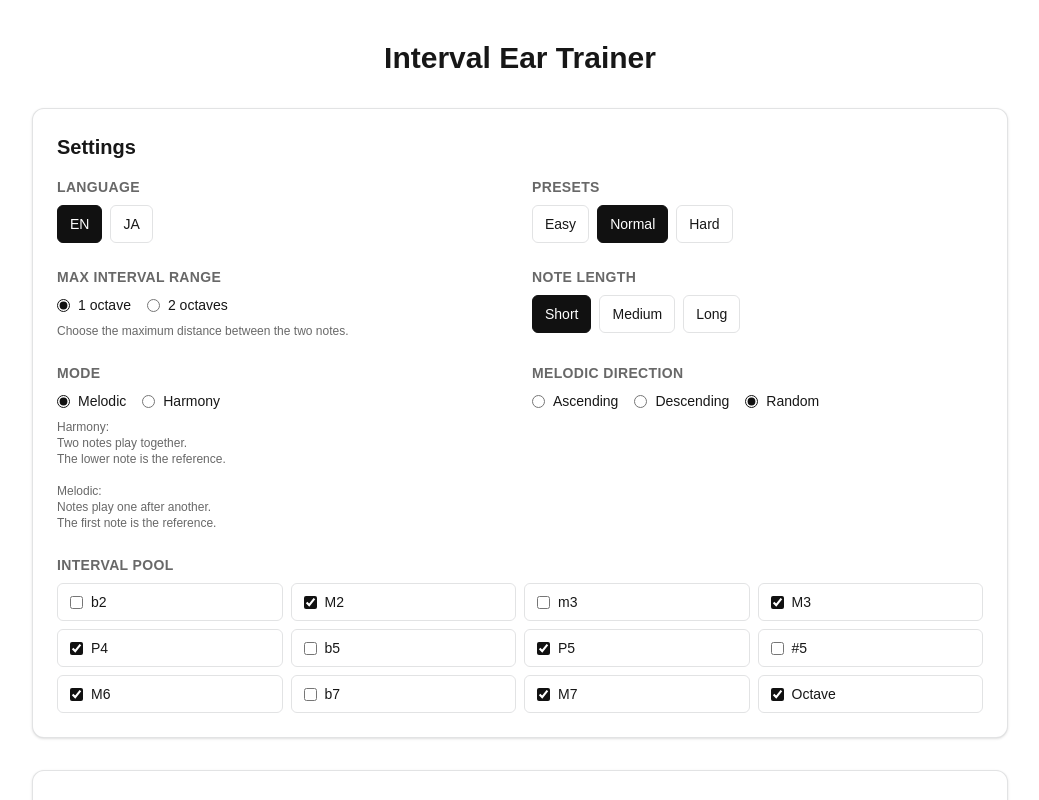
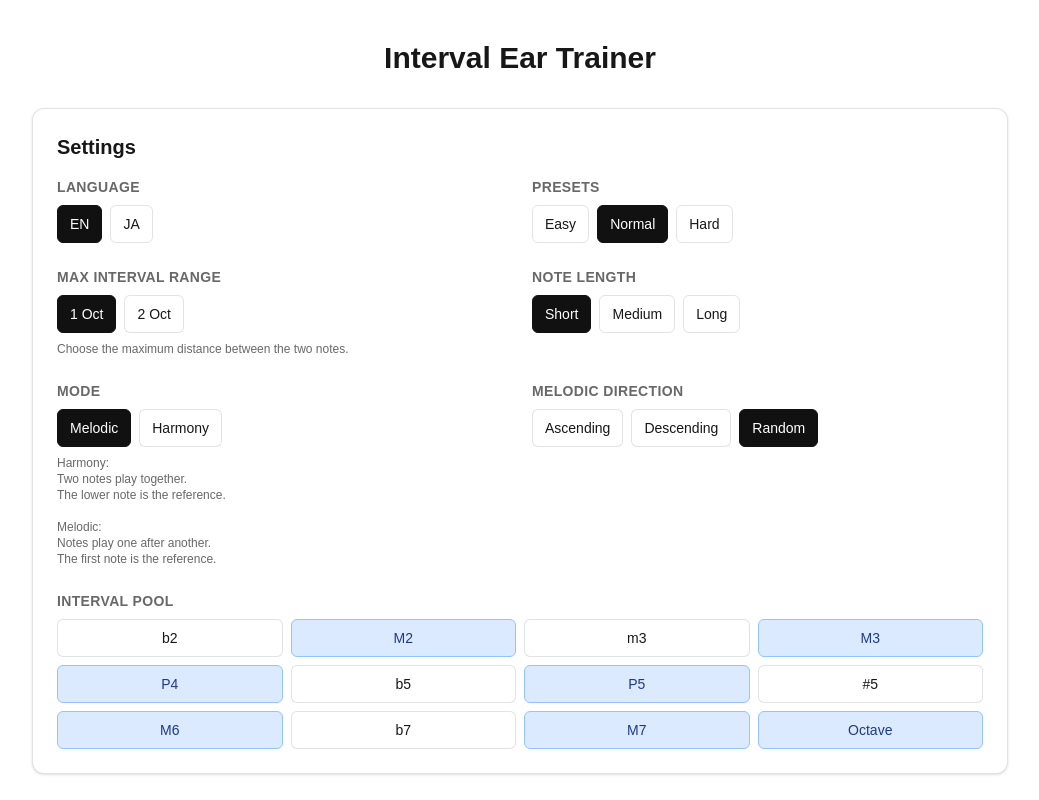
Before and after one commit to ryogy-labs/relative-ear-app, a Next.js app: page / in a window 1280 px wide. Shown: the top 800 px of the page, without its empty margins (120-1159 px from the left). Built offline with nearby package versions, Linux system fonts and the light colour scheme.

Commit message:
change checkbox to toggle

```diff
--- a/app/globals.css
+++ b/app/globals.css
@@ -9,7 +9,7 @@
   --accent: #111111;
   --correct: #DCFCE7;
   --incorrect: #FEE2E2;
-  --incorrect-border: #DC2626;
+  --incorrect-border: #FC9B9B;
   --warning-bg: #FEF3C7;
   --warning-border: #FCD34D;
   --warning-text: #78350F;
@@ -42,7 +42,7 @@
     --accent: #e5e7eb;
     --correct: #14532D;
     --incorrect: #7f1d1d;
-    --incorrect-border: #F87171;
+    --incorrect-border: #FDB4B4;
     --warning-bg: #422006;
     --warning-border: #D97706;
     --warning-text: #FDE68A;
--- a/app/page.tsx
+++ b/app/page.tsx
@@ -77,8 +77,8 @@ const I18N: Record<Language, UiText> = {
     basic: "Normal",
     jazzIntro: "Hard",
     maxRange: "Max interval range",
-    oneOctave: "1 octave",
-    twoOctaves: "2 octaves",
+    oneOctave: "1 Oct",
+    twoOctaves: "2 Oct",
     rangeHelp: "Choose the maximum distance between the two notes.",
     mode: "Mode",
     melodic: "Melodic",
@@ -694,25 +694,29 @@ export default function Home() {
 
           <div>
             <h3 className="text-sm font-semibold uppercase tracking-wide text-[var(--muted)]">{t.maxRange}</h3>
-            <div className="mt-2 flex flex-wrap gap-4 text-sm">
-              <label className="flex items-center gap-2">
-                <input
-                  type="radio"
-                  name="max-range"
-                  checked={maxRange === 12}
-                  onChange={() => updateRange(12)}
-                />
+            <div className="mt-2 flex gap-2">
+              <button
+                type="button"
+                onClick={() => updateRange(12)}
+                className={`rounded-md border px-3 py-2 text-sm font-medium transition-colors ${
+                  maxRange === 12
+                    ? "border-[var(--accent)] bg-[var(--accent)] text-[var(--bg)]"
+                    : "border-[var(--border)] bg-[var(--card)] text-[var(--text)] hover:bg-[color-mix(in_oklab,var(--text)_6%,transparent)]"
+                }`}
+              >
                 {t.oneOctave}
-              </label>
-              <label className="flex items-center gap-2">
-                <input
-                  type="radio"
-                  name="max-range"
-                  checked={maxRange === 24}
-                  onChange={() => updateRange(24)}
-                />
+              </button>
+              <button
+                type="button"
+                onClick={() => updateRange(24)}
+                className={`rounded-md border px-3 py-2 text-sm font-medium transition-colors ${
+                  maxRange === 24
+                    ? "border-[var(--accent)] bg-[var(--accent)] text-[var(--bg)]"
+                    : "border-[var(--border)] bg-[var(--card)] text-[var(--text)] hover:bg-[color-mix(in_oklab,var(--text)_6%,transparent)]"
+                }`}
+              >
                 {t.twoOctaves}
-              </label>
+              </button>
             </div>
             <p className="mt-2 text-xs text-[var(--muted)]">{t.rangeHelp}</p>
           </div>
@@ -758,62 +762,72 @@ export default function Home() {
 
           <div>
             <h3 className="text-sm font-semibold uppercase tracking-wide text-[var(--muted)]">{t.mode}</h3>
-            <div className="mt-2 flex gap-4 text-sm">
-              <label className="flex items-center gap-2">
-                <input
-                  type="radio"
-                  name="mode"
-                  checked={mode === "melodic"}
-                  onChange={() => setMode("melodic")}
-                />
+            <div className="mt-2 flex gap-2">
+              <button
+                type="button"
+                onClick={() => setMode("melodic")}
+                className={`rounded-md border px-3 py-2 text-sm font-medium transition-colors ${
+                  mode === "melodic"
+                    ? "border-[var(--accent)] bg-[var(--accent)] text-[var(--bg)]"
+                    : "border-[var(--border)] bg-[var(--card)] text-[var(--text)] hover:bg-[color-mix(in_oklab,var(--text)_6%,transparent)]"
+                }`}
+              >
                 {t.melodic}
-              </label>
-              <label className="flex items-center gap-2">
-                <input
-                  type="radio"
-                  name="mode"
-                  checked={mode === "harmony"}
-                  onChange={() => setMode("harmony")}
-                />
+              </button>
+              <button
+                type="button"
+                onClick={() => setMode("harmony")}
+                className={`rounded-md border px-3 py-2 text-sm font-medium transition-colors ${
+                  mode === "harmony"
+                    ? "border-[var(--accent)] bg-[var(--accent)] text-[var(--bg)]"
+                    : "border-[var(--border)] bg-[var(--card)] text-[var(--text)] hover:bg-[color-mix(in_oklab,var(--text)_6%,transparent)]"
+                }`}
+              >
                 {t.harmony}
-              </label>
+              </button>
             </div>
             <p className="mt-2 whitespace-pre-line text-xs text-[var(--muted)]">{t.modeHelp}</p>
           </div>
 
           <div>
             <h3 className="text-sm font-semibold uppercase tracking-wide text-[var(--muted)]">{t.direction}</h3>
-            <div className="mt-2 flex flex-wrap gap-4 text-sm">
-              <label className="flex items-center gap-2">
-                <input
-                  type="radio"
-                  name="direction"
-                  checked={directionSetting === "ascending"}
-                  onChange={() => setDirectionSetting("ascending")}
+            <div className="mt-2 flex flex-wrap gap-2">
+              <button
+                type="button"
+                onClick={() => setDirectionSetting("ascending")}
                 disabled={mode === "harmony"}
-                />
+                className={`rounded-md border px-3 py-2 text-sm font-medium transition-colors ${
+                  directionSetting === "ascending"
+                    ? "border-[var(--accent)] bg-[var(--accent)] text-[var(--bg)]"
+                    : "border-[var(--border)] bg-[var(--card)] text-[var(--text)] hover:bg-[color-mix(in_oklab,var(--text)_6%,transparent)]"
+                } disabled:cursor-not-allowed disabled:opacity-50`}
+              >
                 {t.ascending}
-              </label>
-              <label className="flex items-center gap-2">
-                <input
-                  type="radio"
-                  name="direction"
-                  checked={directionSetting === "descending"}
-                  onChange={() => setDirectionSetting("descending")}
+              </button>
+              <button
+                type="button"
+                onClick={() => setDirectionSetting("descending")}
                 disabled={mode === "harmony"}
-                />
+                className={`rounded-md border px-3 py-2 text-sm font-medium transition-colors ${
+                  directionSetting === "descending"
+                    ? "border-[var(--accent)] bg-[var(--accent)] text-[var(--bg)]"
+                    : "border-[var(--border)] bg-[var(--card)] text-[var(--text)] hover:bg-[color-mix(in_oklab,var(--text)_6%,transparent)]"
+                } disabled:cursor-not-allowed disabled:opacity-50`}
+              >
                 {t.descending}
-              </label>
-              <label className="flex items-center gap-2">
-                <input
-                  type="radio"
-                  name="direction"
-                  checked={directionSetting === "random"}
-                  onChange={() => setDirectionSetting("random")}
+              </button>
+              <button
+                type="button"
+                onClick={() => setDirectionSetting("random")}
                 disabled={mode === "harmony"}
-                />
+                className={`rounded-md border px-3 py-2 text-sm font-medium transition-colors ${
+                  directionSetting === "random"
+                    ? "border-[var(--accent)] bg-[var(--accent)] text-[var(--bg)]"
+                    : "border-[var(--border)] bg-[var(--card)] text-[var(--text)] hover:bg-[color-mix(in_oklab,var(--text)_6%,transparent)]"
+                } disabled:cursor-not-allowed disabled:opacity-50`}
+              >
                 {t.random}
-              </label>
+              </button>
             </div>
           </div>
         </div>
@@ -821,19 +835,25 @@ export default function Home() {
         <div className="mt-6">
           <h3 className="text-sm font-semibold uppercase tracking-wide text-[var(--muted)]">{t.intervalPool}</h3>
           <div className="mt-2 grid grid-cols-2 gap-2 sm:grid-cols-3 lg:grid-cols-4">
-            {INTERVALS.map((interval) => (
-              <label
+            {INTERVALS.map((interval) => {
+              const isSelected = selectedIntervalIds.includes(interval.id);
+
+              return (
+                <button
                   key={interval.id}
-                className="flex items-center gap-2 rounded-md border border-[var(--border)] px-3 py-2 text-sm"
+                  type="button"
+                  onClick={() => toggleInterval(interval.id)}
+                  aria-pressed={isSelected}
+                  className={`rounded-md border px-3 py-2 text-sm font-medium transition focus-visible:outline-none focus-visible:ring-2 focus-visible:ring-[var(--accent)] focus-visible:ring-offset-1 focus-visible:ring-offset-[var(--card)] ${
+                    isSelected
+                      ? "border-[var(--ref-border)] bg-[var(--ref-bg)] text-[var(--ref-text)]"
+                      : "border-[var(--border)] bg-[var(--card)] text-[var(--text)] hover:bg-[color-mix(in_oklab,var(--text)_6%,transparent)]"
+                  }`}
                 >
-                <input
-                  type="checkbox"
-                  checked={selectedIntervalIds.includes(interval.id)}
-                  onChange={() => toggleInterval(interval.id)}
-                />
                   {intervalDisplayLabel(interval.id, language)}
-              </label>
-            ))}
+                </button>
+              );
+            })}
           </div>
         </div>
       </section>
@@ -877,8 +897,9 @@ export default function Home() {
             {resultStatus === "incorrect" && (
               <div className="space-y-1">
                 <p className="text-[1.1rem] font-semibold text-[#dc2626]">✗ Incorrect</p>
-                <p className="text-sm font-medium text-[color-mix(in_oklab,var(--incorrect)_70%,var(--text))]">
-                  Correct answer: {resultAnswerLabel}
+                <p className="text-sm font-medium">
+                  <span className="text-[var(--muted)]">Correct answer: </span>
+                  <span className="font-semibold text-[var(--correct-text)]">{resultAnswerLabel}</span>
                 </p>
               </div>
             )}
```
Lines whose indentation alone changed are shown as unchanged.
